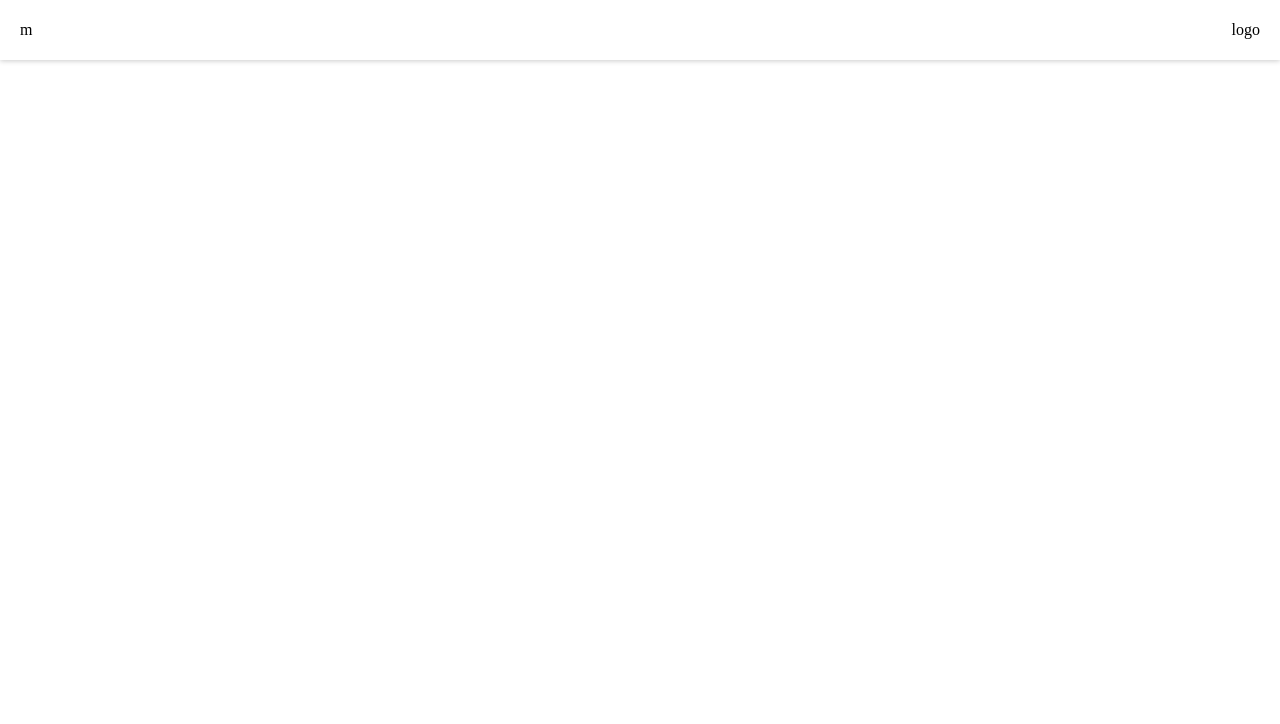
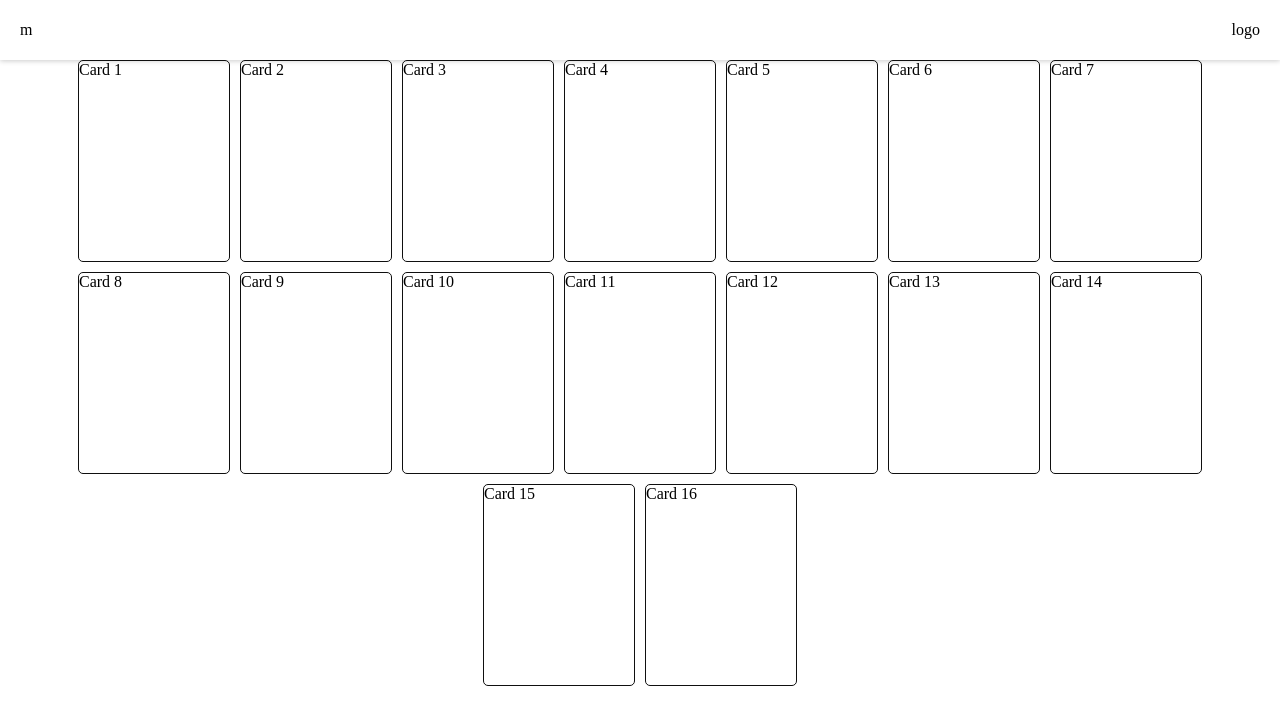
Before and after one commit to chiranjeevagrawal57/card-game, a plain HTML site: page index.html in a window 1280 px wide. Drawn offline with Linux system fonts and the light colour scheme.

Commit message:
created card

```diff
--- a/index.html
+++ b/index.html
@@ -13,7 +13,56 @@
     <span>m</span>
     <span>logo</span>
   </header>
-
+  <main>
+    <div class="card">
+      Card 1
+    </div>
+    <div class="card">
+      Card 2
+    </div>
+    <div class="card">
+      Card 3
+    </div>
+    <div class="card">
+      Card 4
+    </div>
+    <div class="card">
+      Card 5
+    </div>
+    <div class="card">
+      Card 6
+    </div>
+    <div class="card">
+      Card 7
+    </div>
+    <div class="card">
+      Card 8
+    </div>
+    <div class="card">
+      Card 9
+    </div>
+    <div class="card">
+      Card 10
+    </div>
+    <div class="card">
+      Card 11
+    </div>
+    <div class="card">
+      Card 12
+    </div>
+    <div class="card">
+      Card 13
+    </div>
+    <div class="card">
+      Card 14
+    </div>
+    <div class="card">
+      Card 15
+    </div>
+    <div class="card">
+      Card 16
+    </div>
+  </main>
   <script src="index.js"></script>
 </body>
 </html>
--- a/style.css
+++ b/style.css
@@ -11,3 +11,18 @@ header{
   padding-left: 20px;
   padding-right: 20px;
 }
+
+main {
+  display: flex;
+  justify-content: center;
+  flex-wrap: wrap;
+  gap: 10px;
+  padding: 0 50px;
+}
+
+.card {
+  width: 150px;
+  height: 200px;
+  border: 1px solid rgb(15, 15, 15);
+  border-radius: 5px;
+}
```
